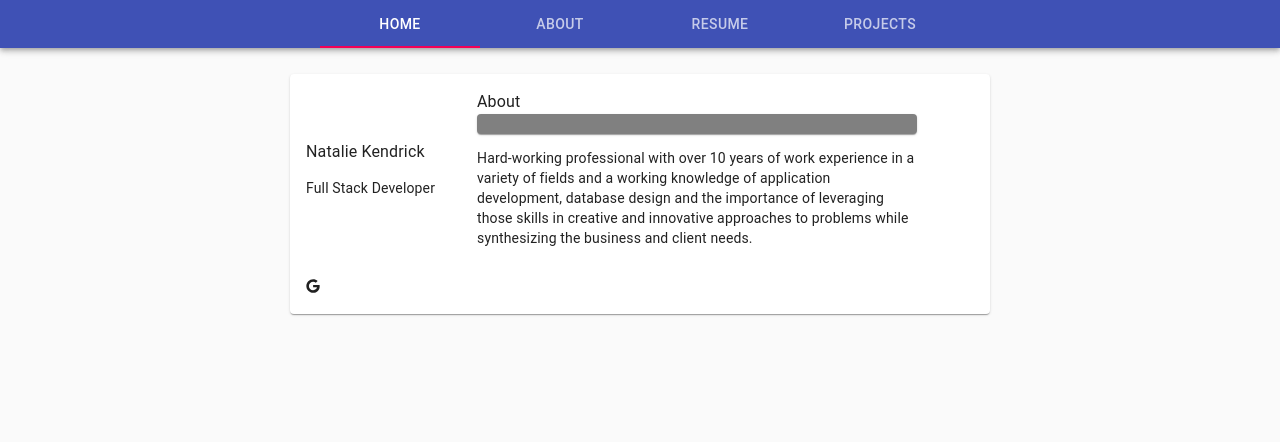
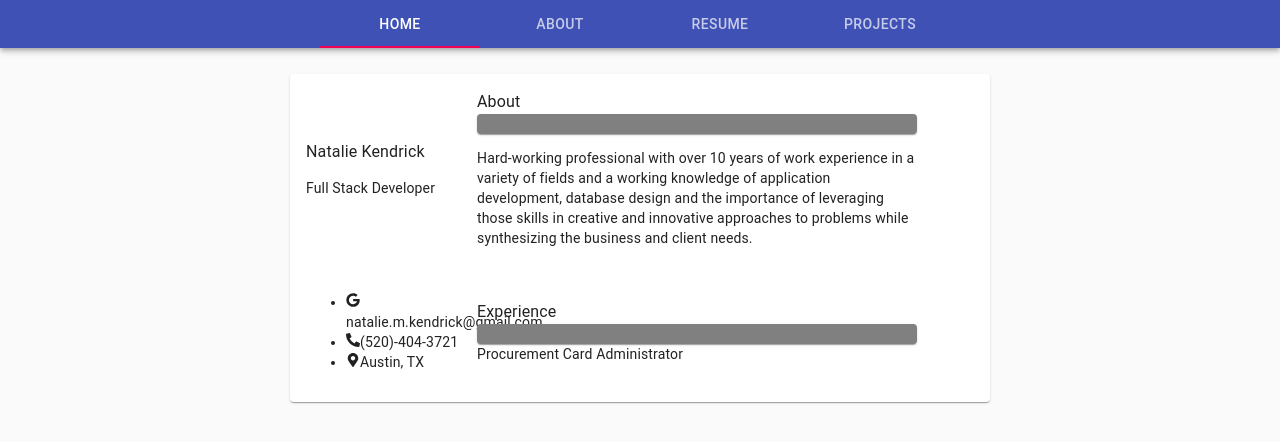
Before and after one commit to listenToRipley/nataliekendrick, a React (Create React App) app: page /resume in a window 1280 px wide. Shown: the top 442 px of the page. Built offline with nearby package versions, Linux system fonts and the light colour scheme.

Commit message:
flex might be better than grid for this

```diff
--- a/src/Components/Resume.js
+++ b/src/Components/Resume.js
@@ -4,6 +4,8 @@ import Grid from '@material-ui/core/Grid';
 import Paper from '@material-ui/core/Paper';
 import Typography from '@material-ui/core/Typography';
 import { FaGoogle } from "@react-icons/all-files/fa/FaGoogle";
+import { FaPhoneAlt } from "@react-icons/all-files/fa/FaPhoneAlt";
+import { FaMapMarkerAlt } from "@react-icons/all-files/fa/FaMapMarkerAlt";
 
 const useStyles = makeStyles((theme) => ({
   root: {
@@ -51,7 +53,29 @@ const Resume = () => {
 
           <Grid
           item xs={3}>
-            <FaGoogle/>
+            <ul>
+              <li>
+              <FaGoogle/> natalie.m.kendrick@gmail.com
+              </li>
+
+              <li>
+              <FaPhoneAlt/>
+                (520)-404-3721
+              </li>
+
+              <li>
+              <FaMapMarkerAlt/>
+                Austin, TX
+              </li>
+
+            </ul>
+          </Grid>
+
+          <Grid
+          item xs={8}>
+            <Typography>Experience</Typography>
+            <Paper className={classes.line}>.</Paper>
+            Procurement Card Administrator
           </Grid>
 
         </Grid>
```
